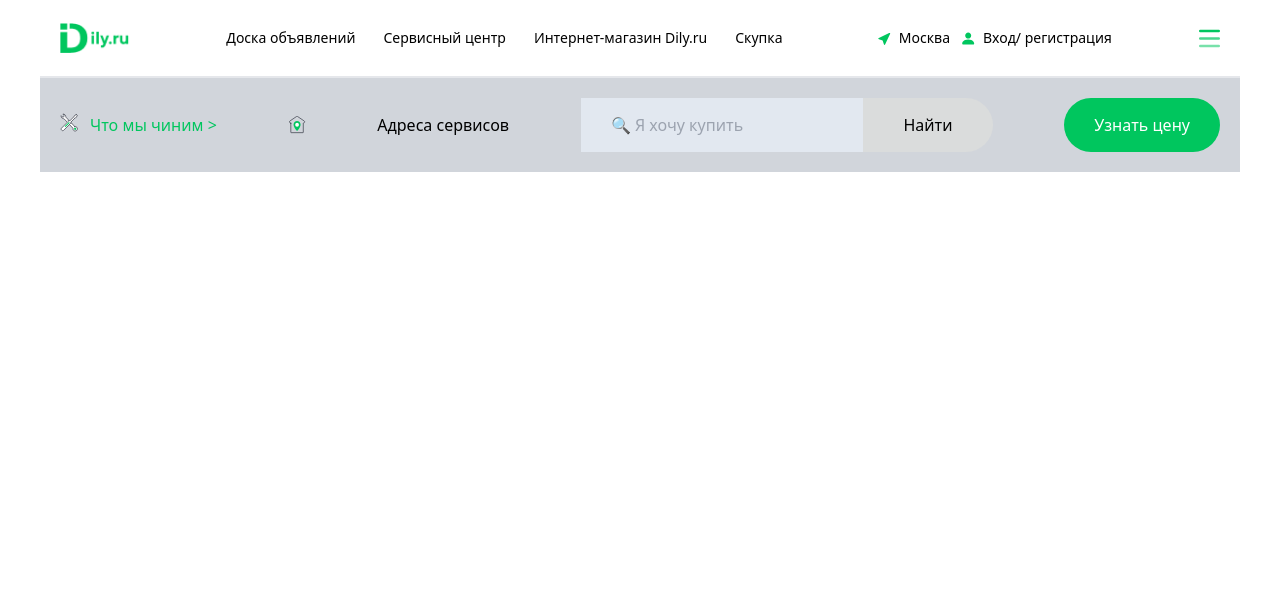
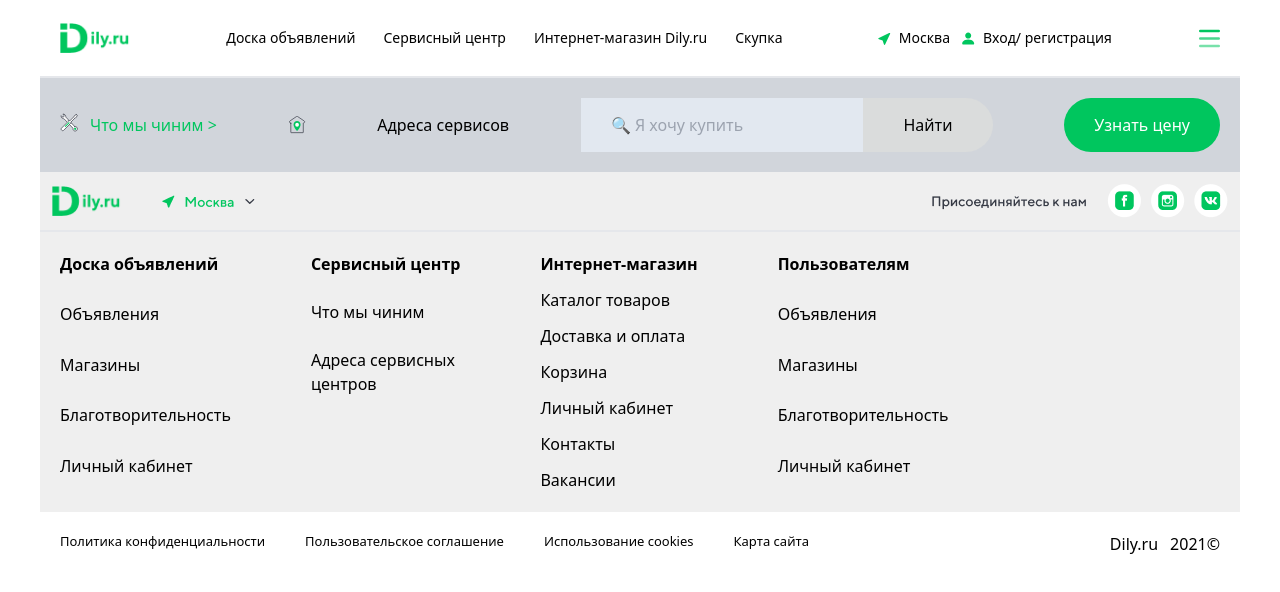
Before and after one commit to Wizards7/TeamWork, a website: page src/yusuf.html in a window 1280 px wide. Drawn offline with nearby package versions, Linux system fonts and the light colour scheme; files that its build step writes are made by us from their sources.

Commit message:
section2

```diff
--- a/src/yusuf.html
+++ b/src/yusuf.html
@@ -51,8 +51,67 @@
 <button class="text-white px-[30px] py-[15px] bg-[#00c65e] rounded-full">Узнать цену</button>
 </nav>
     </header>
-    <footer>
 
+   <footer >
+      <div class="bg-[#efefef] p-3">
+        <div>
+          <div class="flex items-center justify-between">
+            <div class="flex gap-10 items-center">
+              <img src="img_Yusuf/Logo (4).png" width="70" alt="" />
+              <img src="img_Yusuf/Location.png" alt="" />
+            </div>
+            <img src="img_Yusuf/Social media.png" alt="" />
+          </div>
+        </div>
+      </div>
+      <hr />
+      <hr />
+      <div class="bg-[#efefef] p-[20px]">
+        <div>
+          <div class="flex gap-20">
+            <ul class="grid gap-3">
+              <li><b>Доска объявлений</b></li>
+              <li>Объявления</li>
+              <li>Магазины</li>
+              <li>Благотворительность</li>
+              <li>Личный кабинет</li>
+            </ul>
+            <ul class="">
+              <li><b>Сервисный центр</b></li><br>
+              <li>Что мы чиним</li><br>
+              <li>Адреса сервисных <br/>центров</li>
+            </ul>
+            <ul class="grid gap-3">
+              <li><b>Интернет-магазин</b></li>
+              <li>Каталог товаров</li>
+              <li>Доставка и оплата</li>
+              <li>Корзина</li>
+              <li>Личный кабинет</li>
+              <li>Контакты</li>
+              <li>Вакансии</li>
+            </ul>
+            <ul class="grid gap-3">
+              <li><b>Пользователям</b></li>
+              <li>Объявления</li>
+              <li>Магазины</li>
+              <li>Благотворительность</li>
+              <li>Личный кабинет</li>
+            </ul>
+          </div>
+        </div>
+      </div>
+      <div class="flex justify-between p-5">
+        <ul class="flex gap-10 text-[13px]">
+          <li>Политика конфиденциальности</li>
+          <li>Пользовательское соглашение</li>
+          <li>Использование cookies</li>
+          <li>Карта сайта</li>
+        </ul>
+        <p class="flex items-center gap-3">
+          Dily.ru
+          <span>2021©</span>
+        </p>
+      </div>
     </footer>
 </body>
 </html>
```
Also changed, not shown: src/img_Yusuf/Location.png (added), src/img_Yusuf/Social media.png (added).
